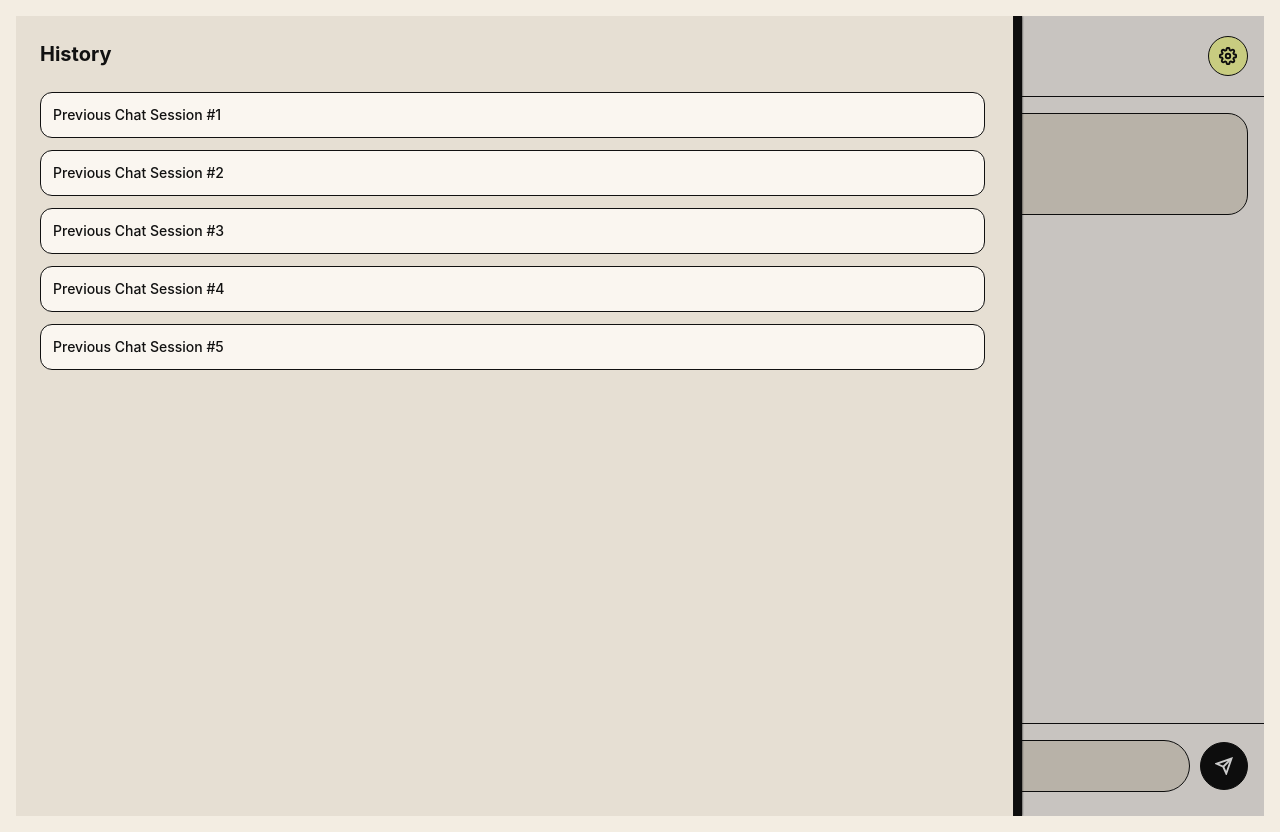
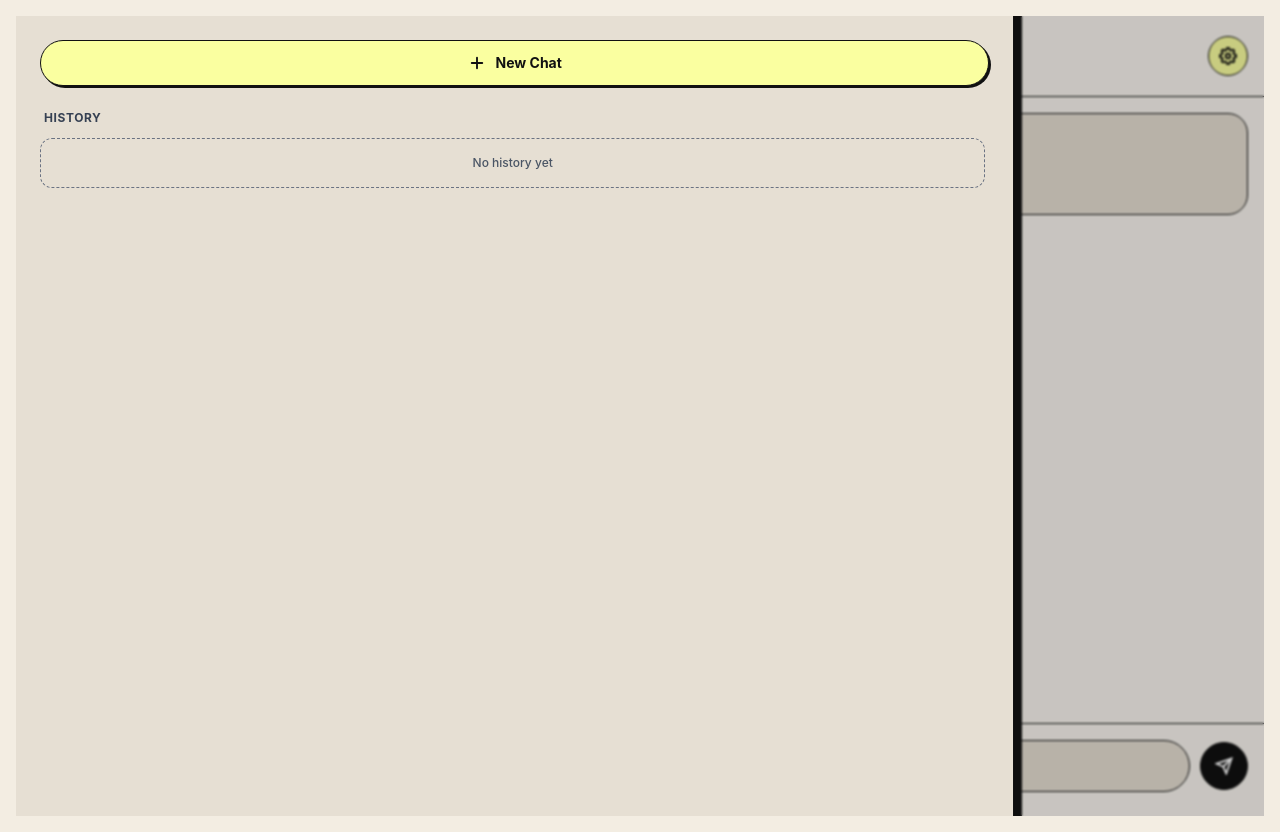
Before and after one commit to sebego-tumelo/Maint-Loop, a Vue app: page / in a window 1280 px wide. Both pictures are taken after a click on the button 52 px from the left and 56 px from the top of the page. Built offline with nearby package versions, Linux system fonts and the light colour scheme.

Commit message:
Updated SideMenu.vue component

```diff
--- a/src/components/SideMenu.vue
+++ b/src/components/SideMenu.vue
@@ -1,63 +1,76 @@
 <template>
-  <div class="absolute inset-0 z-50 flex menu-container">
-    <div class="w-4/5 h-full bg-[#E6DFD3] border-r-[1.5px] border-[#111111] p-6 shadow-[8px_0_0_0_#111111] flex flex-col menu-panel">
-      <h3 class="text-xl font-bold mb-6">History</h3>
-      <div class="space-y-3 overflow-y-auto pr-1">
-        <div
-          v-for="i in 5"
-          :key="i"
-          class="p-3 border-[1.5px] border-[#111111] bg-[#FAF6F0] rounded-xl text-sm font-medium truncate cursor-pointer hover:bg-[#FAFFA0]/20 transition-colors"
+  <div class="absolute inset-0 z-50 flex">
+    <div class="w-4/5 h-full bg-[#E6DFD3] border-r-[1.5px] border-[#111111] p-6 shadow-[8px_0_0_0_#111111] flex flex-col">
+
+      <div class="mb-6 flex-shrink-0">
+        <button
+          @click="handleNewChat"
+          class="w-full flex items-center justify-center gap-2.5 rounded-full border-[1.5px] border-[#111111] bg-[#FAFFA0] py-3 px-4 font-bold text-sm text-[#111111] shadow-[2px_2px_0_0_#111111] transition-all active:translate-x-[2px] active:translate-y-[2px] active:shadow-none"
         >
-          Previous Chat Session #{{ i }}
+          <svg width="18" height="18" viewBox="0 0 24 24" fill="none" stroke="currentColor" stroke-width="2.5" stroke-linecap="round" stroke-linejoin="round">
+            <line x1="12" y1="5" x2="12" y2="19"></line>
+            <line x1="5" y1="12" x2="19" y2="12"></line>
+          </svg>
+          New Chat
+        </button>
+      </div>
+
+      <div class="flex-1 flex flex-col overflow-hidden">
+        <h3 class="text-xs font-bold uppercase tracking-wider text-gray-700 mb-3 pl-1">History</h3>
+
+        <div class="flex-1 space-y-3 overflow-y-auto pr-1 [scrollbar-width:none] [&::-webkit-scrollbar]:hidden">
+          <div v-if="sessions.length === 0" class="p-4 border-[1.5px] border-dashed border-gray-500 rounded-xl text-center text-xs text-gray-600 font-medium">
+            No history yet
+          </div>
+
+          <div
+            v-for="session in sessions"
+            :key="session.id"
+            @click="selectSession(session.id!)"
+            :class="[
+              'p-3 border-[1.5px] border-[#111111] rounded-xl text-sm font-medium truncate cursor-pointer transition-all',
+              currentSessionId === session.id
+                ? 'bg-[#111111] text-white shadow-none'
+                : 'bg-[#FAF6F0] text-[#111111] hover:bg-[#FAFFA0]/20'
+            ]"
+          >
+            {{ session.title }}
+          </div>
         </div>
       </div>
     </div>
 
-    <div class="flex-1 bg-black/20 backdrop-blur-[1px] overlay" @click="$emit('close')"></div>
+    <div class="flex-1 bg-black/20 backdrop-blur-[1px]" @click="$emit('close')"></div>
   </div>
 </template>
 
 <script setup lang="ts">
-defineEmits(['close']);
+import { ref, onMounted } from 'vue';
+import { liveQuery } from 'dexie';
+import { db, type ChatSession } from '../db';
+
+const props = defineProps<{
+  currentSessionId: number | null;
+}>();
+
+const emit = defineEmits(['close', 'select-session', 'create-new-chat']);
+
+const sessions = ref<ChatSession[]>([]);
+
+// Reactive subscription to dynamic historical thread lists
+liveQuery(() => db.sessions.orderBy('createdAt').reverse().toArray()).subscribe(
+  (data) => {
+    sessions.value = data;
+  }
+);
+
+const handleNewChat = () => {
+  emit('create-new-chat');
+  emit('close');
+};
+
+const selectSession = (id: number) => {
+  emit('select-session', id);
+  emit('close');
+};
 </script>
-
-<style scoped>
-.menu-container {
-  animation: slideIn 0.5s cubic-bezier(0.25, 0.46, 0.45, 0.94) forwards;
-}
-
-.menu-panel {
-  animation: slideLeft 0.5s cubic-bezier(0.25, 0.46, 0.45, 0.94) forwards;
-}
-
-.overlay {
-  animation: fadeIn 0.5s cubic-bezier(0.25, 0.46, 0.45, 0.94) forwards;
-}
-
-@keyframes slideLeft {
-  from {
-    transform: translateX(-100%);
-  }
-  to {
-    transform: translateX(0);
-  }
-}
-
-@keyframes fadeIn {
-  from {
-    opacity: 0;
-  }
-  to {
-    opacity: 1;
-  }
-}
-
-@keyframes slideIn {
-  from {
-    opacity: 0;
-  }
-  to {
-    opacity: 1;
-  }
-}
-</style>
```
